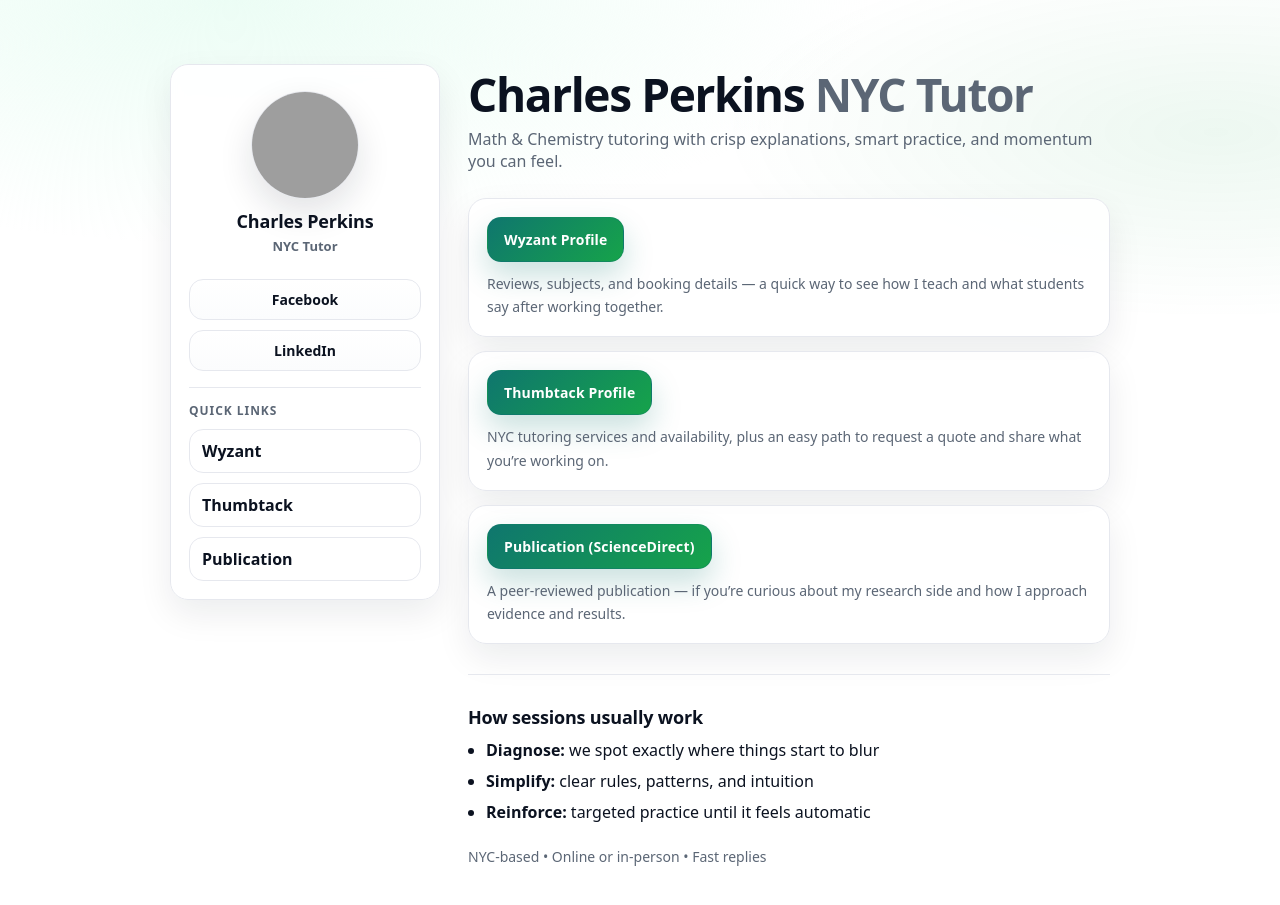
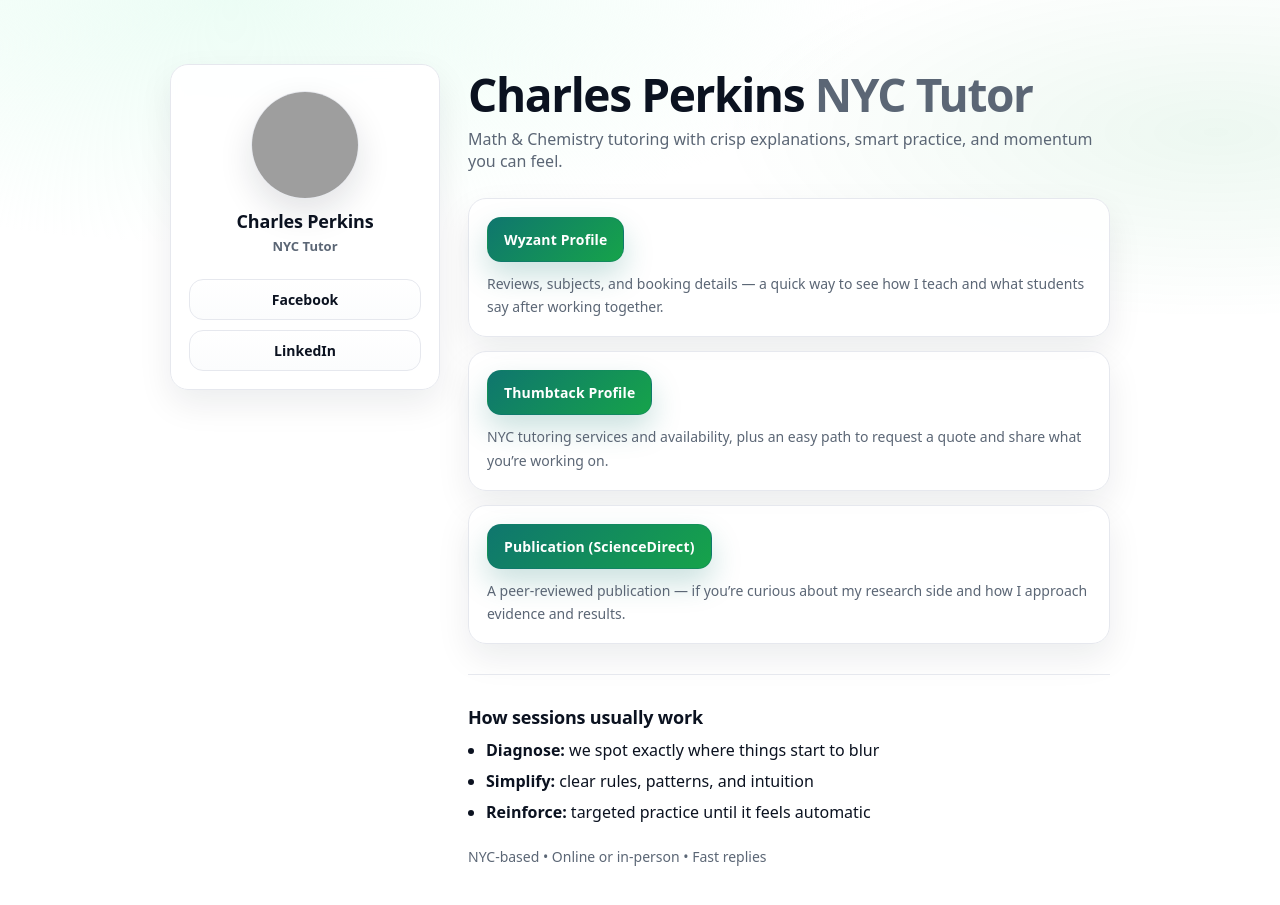
Before and after one commit to cperkins96/charles-perkins-nyc-tutor, a Jekyll site: the page built from index.md, in a window 1280 px wide and 944 px high. Shown: the top 905 px of the window. Built offline with Jekyll 4.4.1, drawn with Linux system fonts in a browser that asks for light colours; grey boxes are pictures that could not be loaded.

Commit message:
Delete sidebar note with quick links
Removed sidebar note with quick links to tutoring resources.

```diff
--- a/index.md
+++ b/index.md
@@ -20,12 +20,7 @@ title: Charles Perkins NYC Tutor
       </a>
     </nav>
 
-    <div class="sidebar-note">
-      <div class="note-title">Quick links</div>
-      <a class="mini-link" href="https://www.wyzant.com/Tutors/CharlesOrgoTutor" target="_blank" rel="noopener">Wyzant</a>
-      <a class="mini-link" href="https://www.thumbtack.com/ny/new-york/math-tutors/charles-perkins-manhattan-tutor/service/86021705032991928" target="_blank" rel="noopener">Thumbtack</a>
-      <a class="mini-link" href="https://www.sciencedirect.com/science/article/pii/S000709121753857X" target="_blank" rel="noopener">Publication</a>
-    </div>
+
   </aside>
 
   <main class="content">
```
